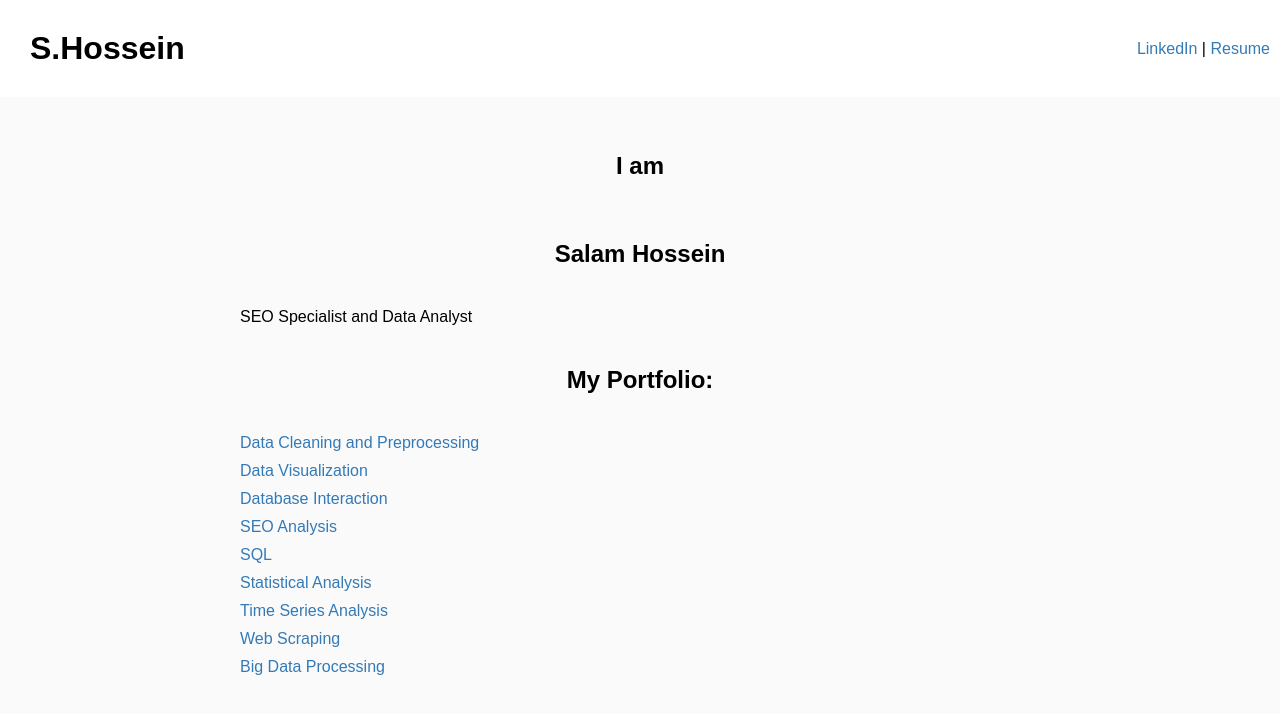
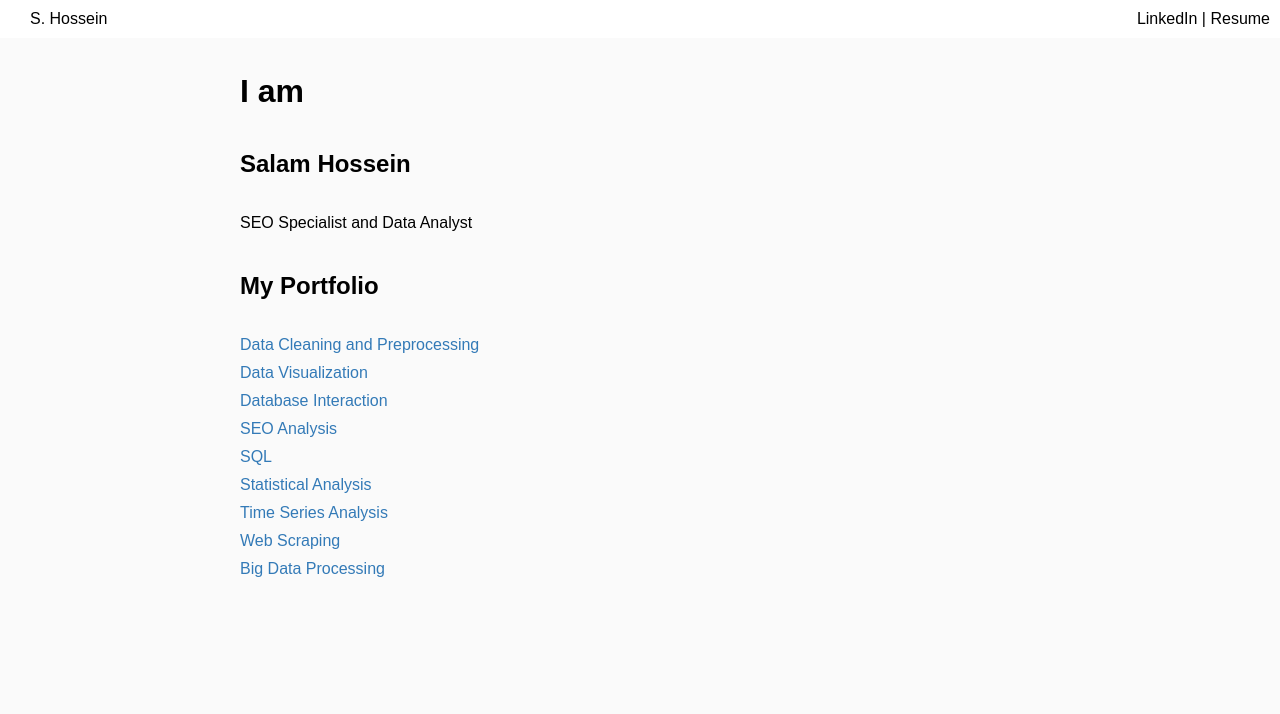
Before and after one commit to salamhossein/data-science-portfolio, a plain HTML site: page index.html in a window 1280 px wide. Drawn offline with Linux system fonts and the light colour scheme.

Commit message:
Update index.html

```diff
--- a/index.html
+++ b/index.html
@@ -16,8 +16,8 @@
             padding: 15px;
         }
         h1, h2 {
-            text-align: center;
             padding: 20px 0;
+            margin: 0;
         }
         ul {
             list-style-type: none;
@@ -33,39 +33,38 @@
         a:hover {
             color: #23527c;
         }
-        .intro {
-            text-align: justify;
-            margin-bottom: 20px;
-        }
         .header {
-            display: flex;
-            justify-content: space-between;
             background-color: #fff;
             color: #000;
             padding: 10px;
+            display: flex;
+            justify-content: space-between;
+            align-items: center;
         }
-        .header h1 {
-            margin: 0;
-            padding-left: 20px;
+        .header a {
+            color: #000;
         }
-        .header p {
-            margin: 0;
-            align-self: center;
+        .intro {
+            text-align: left;
+            margin-bottom: 20px;
         }
     </style>
 </head>
 <body>
     <div class='header'>
-        <h1>S.Hossein</h1>
-        <p><a href='https://www.linkedin.com/in/salamhossein/'>LinkedIn</a> | <a href='https://github.com/salamhossein/data-science-portfolio/blob/main/Resume%20V1.pdf'>Resume</a></p>
+        <div style="margin-left: 20px;">S. Hossein</div>
+        <div>
+            <a href='https://www.linkedin.com/in/salamhossein/'>LinkedIn</a> |
+            <a href='https://github.com/salamhossein/data-science-portfolio/blob/main/Resume%20V1.pdf'>Resume</a>
+        </div>
     </div>
     <div class='container'>
         <div class='intro'>
-            <h2><strong>I am</strong></h2>
-            <h2><strong>Salam Hossein</strong></h2>
+            <h1>I am</h1>
+            <h2>Salam Hossein</h2>
             <p>SEO Specialist and Data Analyst</p>
         </div>
-        <h2>My Portfolio:</h2>
+        <h2>My Portfolio</h2>
         <ul>
             <li><a href='https://salamhossein.github.io/data-science-portfolio/Data_Cleaning_and_Preprocessing.html'>Data Cleaning and Preprocessing</a></li>
             <li><a href='https://salamhossein.github.io/data-science-portfolio/Data_Visualization.html'>Data Visualization</a></li>
```
